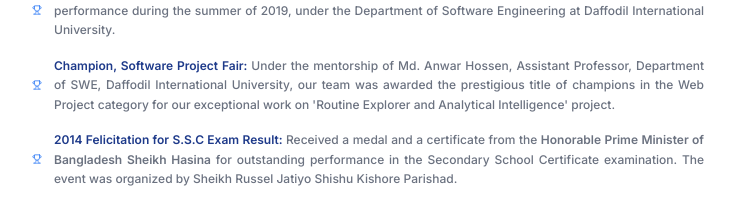
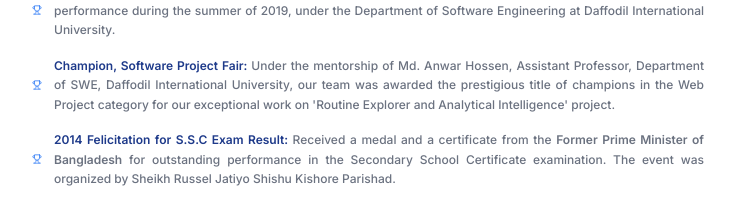
Before and after one commit to shunjid/shunjid.github.io, a Next.js app: page / in a window 1280 px wide. Shown: the part 1614-1836 px from the top of the page, without its empty margins (272-1007 px from the left). Built offline with nearby package versions, Linux system fonts and the light colour scheme.

Commit message:
Update achievement information

```diff
--- a/src/data/components/achievements/Achievement0.tsx
+++ b/src/data/components/achievements/Achievement0.tsx
@@ -10,10 +10,10 @@
       <a
         href="https://en.wikipedia.org/wiki/Sheikh_Hasina"
         className="font-semibold hover:underline"
-        aria-label="Honorable Prime Minister of Bangladesh Sheikh Hasina"
+        aria-label="Former Prime Minister of Bangladesh"
         target="_blank"
       >
-        {"Honorable Prime Minister of Bangladesh Sheikh Hasina"}
+        {"Former Prime Minister of Bangladesh"}
       </a>
       {` for outstanding performance in the Secondary School Certificate
       examination. The event was organized by Sheikh Russel Jatiyo Shishu
```
